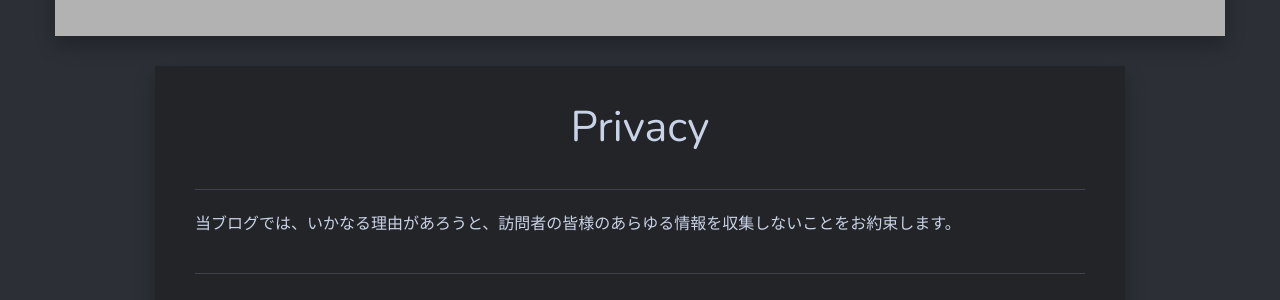
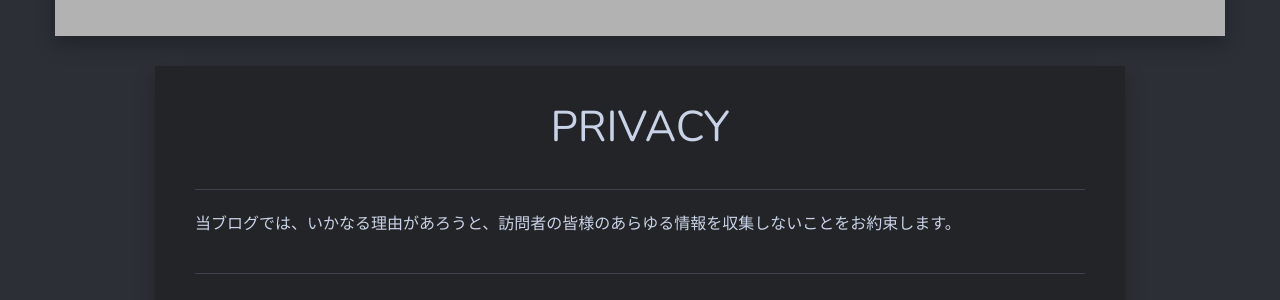
Before and after one commit to RP-800/RP-800.github.io, a Jekyll site: the page built from _pages/privacy.md, in a window 1280 px wide. Shown: the part 659-959 px from the top of the page. Built offline with Jekyll 4.4.1, drawn with Linux system fonts in a browser that asks for light colours; nearby versions of some CDN libraries.

```diff
--- a/_pages/privacy.md
+++ b/_pages/privacy.md
@@ -1,6 +1,6 @@
 ---
 layout: page
-title: Privacy
+title: PRIVACY
 image: 897b279a-6a44-40f7-9459-d3fe7b226536.jpg
 permalink: /privacy/
 ---
```
